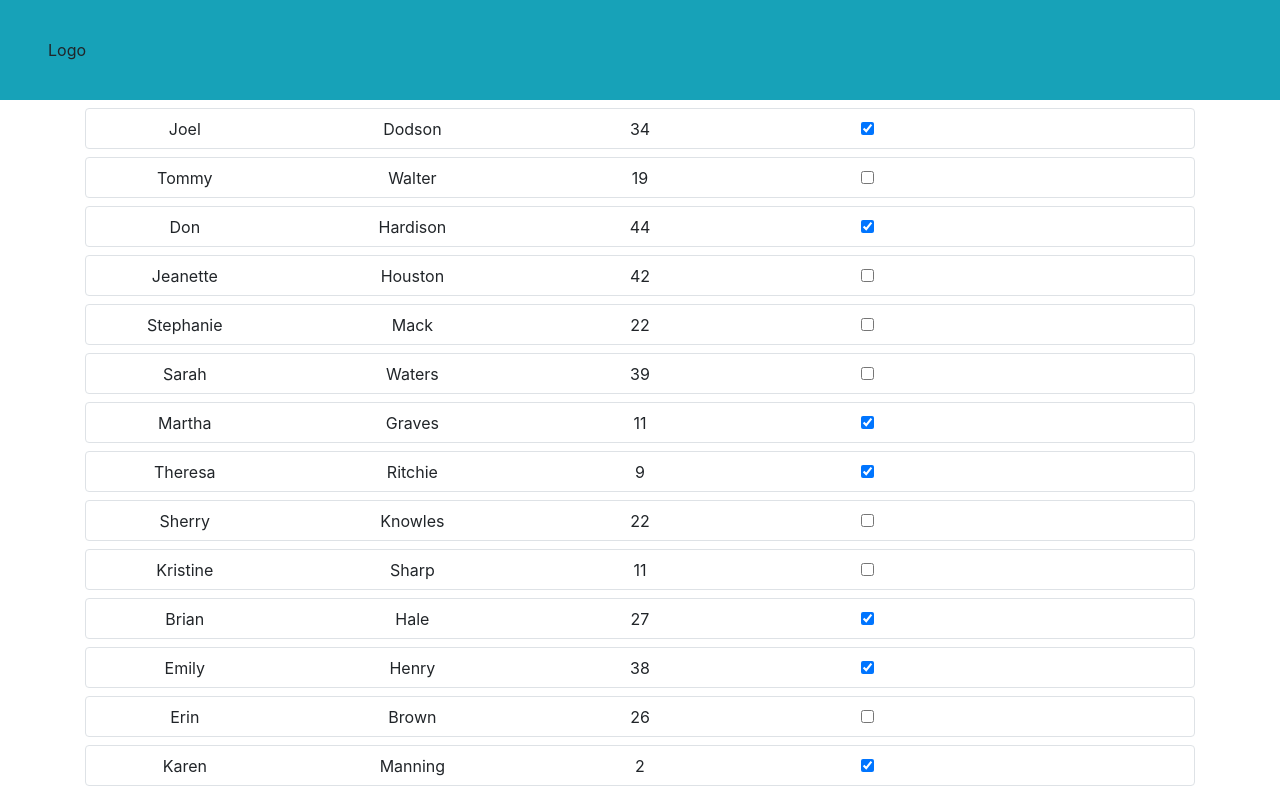
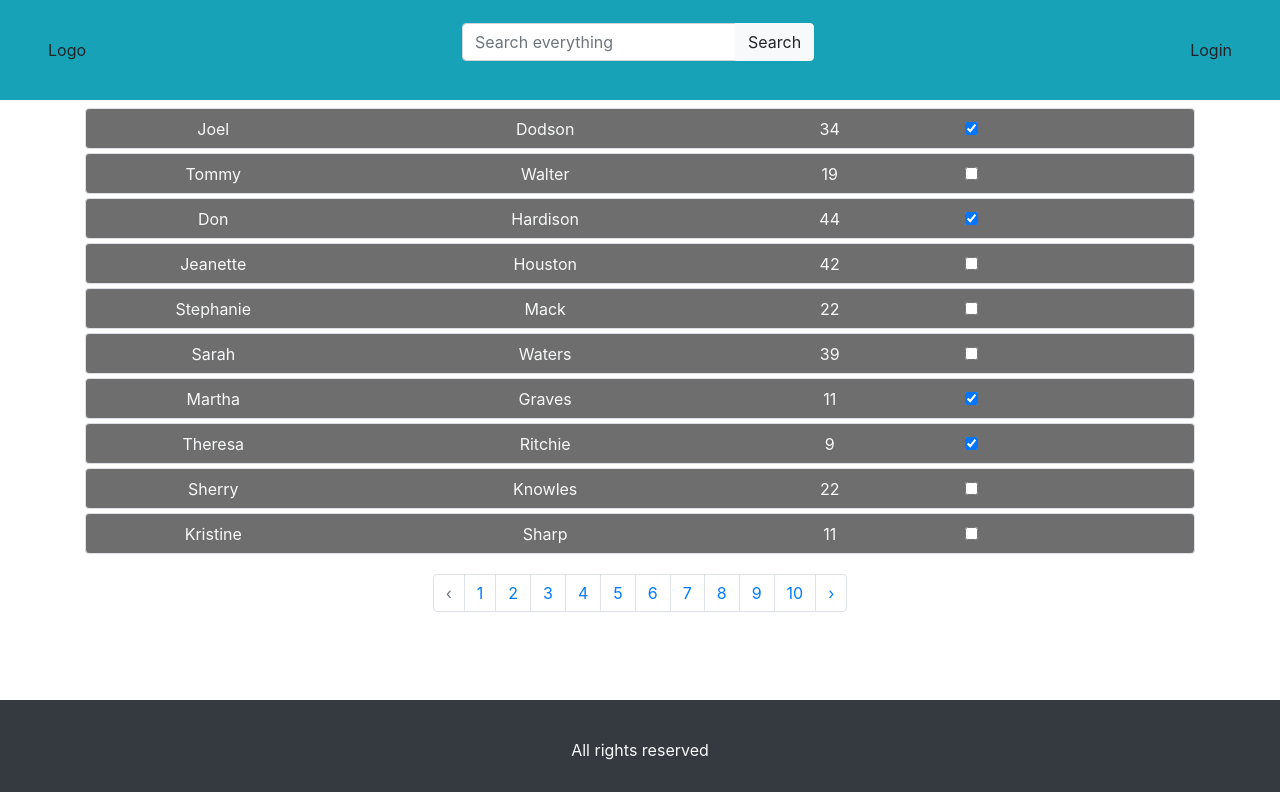
Before and after one commit to AlexBezborodov/material_list, a React (Create React App) app: page / in a window 1280 px wide. Shown: the top 792 px of the page. Built offline with nearby package versions, Linux system fonts and the light colour scheme.

Commit message:
#Create user list: 2# Created pagination, refactored delete function

```diff
--- a/src/App.css
+++ b/src/App.css
@@ -2,16 +2,25 @@
   height: 100px;
 }
 .item {
-  transition: ease-in-out 0.5 s;
+  transition: ease-in-out 0.8s;
+  background-color: rgba(97, 96, 96, 0.911);
 }
 .item:hover {
-  background-color: #61dafb;
+  /* background-color: #61dafb; */
+  background-color: rgba(97, 97, 97, 0.555);
   transition: ease-in-out 0.5s;
+  font-weight: bold;
+  font-size: large;
 }
 .visible {
   opacity: 0;
+  transition: 2s;
 }
 .item:hover .visible {
   opacity: 1;
-  transition: ease-out 0.8s;
+  transition: ease-out 1s;
+  transition-delay: 0.5s;
 }
+.wrapper {
+  min-height: calc(100vh - 208px)
+}
--- a/src/App.js
+++ b/src/App.js
@@ -1,7 +1,10 @@
 import React, { useState } from 'react';
 import Table from "./Components/Table/Table";
 import Header from "./Components/Header/Header";
+import Footer from "./Components/Footer/Footer";
+import Paginate from './Components/Pagination/Paginate'
 import { Container } from 'react-bootstrap';
+import data from "../src/Components/Json-files/users.json";
 
 import "./App.css";
 import "bootstrap/dist/css/bootstrap.min.css";
@@ -9,14 +12,72 @@ import "bootstrap/dist/css/bootstrap.min.css";
 
 
 function App() {
+  const [users, setUsers] = useState(data.users);
+  const [activePage, setActivePage] = useState(1);
+  const [itemsPerPage] = useState(10);
+  const [disabledPrev, setDisabledPrev] = useState(true);
+  const [disabledNext, setDisabledNext] = useState(false);
+
+
+
+  //Current page
+  const lastItem = activePage * itemsPerPage;
+  const firstItem = lastItem - itemsPerPage;
+  const currentPage = users.slice(firstItem, lastItem)
+
+  //Change page
+  const clickedPage = (pageNumber) => {
+    setActivePage(pageNumber);
+    if (pageNumber === 1) {
+      setDisabledPrev(true);
+    } else {
+      setDisabledPrev(false);
+    }
+
+
+    if (pageNumber === itemsPerPage) {
+      setDisabledNext(true);
+    }else {
+      setDisabledNext(false);
+    }
+  }
+
+  const delItem = (id) => {
+      let newUserList = users;
+      newUserList.splice(id, 1);
+      setUsers(
+        newUserList.map((user) => {
+          return user;
+        })
+      );
+    };
+
+  const prevPage = () => {
+    setActivePage(activePage - 1 );
+    }
+
+  const nextPage  = () => {
+    setActivePage(activePage + 1);
+  }
 
   return (
     <div className="App">
       <Header />
-      <Container >
-        <Table />
+      <Container className="wrapper" >
+        <Table data={currentPage}  delItem={delItem}/>
+        <Paginate
+          data={users}
+          itemsPerPage={itemsPerPage}
+          currentPage={activePage}
+          clickedPage={clickedPage}
+          prevPage={prevPage}
+          nextPage={nextPage}
+          disabledPrev={disabledPrev}
+          disabledNext={disabledNext}
+          />
+
       </Container>
-
+      <Footer />
     </div>
   );
 }
--- /dev/null
+++ b/src/Components/Footer/Footer.js
@@ -0,0 +1,12 @@
+import React from 'react'
+
+function Header() {
+    return (
+        <div className="header d-flex justify-content-center align-items-center bg-dark text-light">
+            <div>All rights  reserved</div>
+            <div></div>
+        </div>
+    )
+}
+
+export default Header
--- a/src/Components/Header/Header.js
+++ b/src/Components/Header/Header.js
@@ -1,10 +1,12 @@
-import React from 'react'
+import React from 'react';
+import SearchPanel from '../SearchPanel/SearchPanel';
 
 function Header() {
     return (
         <div className="header d-flex justify-content-between px-5 mb-2 align-items-center bg-info">
             <div>Logo</div>
-            <div></div>
+            <SearchPanel />
+            <div>Login</div>
         </div>
     )
 }
--- /dev/null
+++ b/src/Components/Pagination/Paginate.js
@@ -0,0 +1,29 @@
+import React from "react";
+import { Pagination } from "react-bootstrap";
+const Paginate = ({ itemsPerPage, data, disabledPrev, currentPage, disabledNext, clickedPage, prevPage, nextPage }) => {
+  const pages = [];
+
+  for (let i = 1; i <= Math.ceil(data.length / itemsPerPage); i++) {
+    pages.push(i);
+  };
+
+
+  const paginationPages = pages.map((number) => (
+    <Pagination.Item
+      onClick={() => clickedPage(number) }
+      key={number}
+    >
+      {number}
+    </Pagination.Item>
+  ));
+  return (
+    <div className="d-flex justify-content-center align-items-center py-3">
+      <Pagination>
+        <Pagination.Prev disabled={disabledPrev} onClick={() => prevPage()} />
+        {paginationPages}
+        <Pagination.Next disabled={disabledNext} onClick={() => nextPage()} />
+      </Pagination>
+    </div>
+  );
+};
+export default Paginate;
--- /dev/null
+++ b/src/Components/SearchPanel/SearchPanel.js
@@ -0,0 +1,22 @@
+import React from 'react';
+import { FormControl, InputGroup, Button } from 'react-bootstrap';
+
+
+const SearchPanel = () => {
+    return (
+        <div>
+            <InputGroup className="mb-3">
+                <FormControl
+                placeholder="Search everything"
+                aria-label="Recipient's username"
+                aria-describedby="basic-addon2"
+                />
+                <InputGroup.Append>
+                <Button variant="light">Search</Button>
+                </InputGroup.Append>
+            </InputGroup>
+
+        </div>
+    )
+};
+export default SearchPanel;
--- a/src/Components/Table/Table.js
+++ b/src/Components/Table/Table.js
@@ -1,47 +1,58 @@
 import React, { useState } from "react";
 import { Col, Row, Button } from "react-bootstrap";
-import data from "../Json-files/users.json";
 
-// const list = data.users;
+function Table({ data, delItem }) {
 
-function Table() {
-  const [userList, setUserList] = useState(data.users);
 
-  const delItem = (id) => {
-    console.log("item", userList[id]);
-    let newUserList = userList;
-    newUserList.splice(id, 1);
-    setUserList(
-      newUserList.map((user) => {
-        return user;
-      })
-    );
-  };
+  // const delItem = (id) => {
+  //   let newUserList = userList;
+  //   newUserList.splice(id, 1);
+  //   setUserList(
+  //     newUserList.map((user) => {
+  //       return user;
+  //     })
+  //   );
+  // };
 
-  const mapped = userList.map((item, id) => (
-    <div className="border my-2 rounded item">
-      <Row className="table1 ">
-        <Col className="d-flex justify-content-center align-items-center  rounded-start">
+  const mapped = data.map((item, id) => (
+    <div key={id} className="border my-1 rounded item">
+      <Row className="table1   text-light">
+        <Col
+          md={3}
+          className="d-flex justify-content-center align-items-center  rounded-start"
+        >
           <div>{item.name}</div>
         </Col>
-        <Col className="d-flex justify-content-center align-items-center ">
+        <Col
+          md={4}
+          className="d-flex justify-content-center align-items-center "
+        >
           <div>{item.surname}</div>
         </Col>
-        <Col className="d-flex justify-content-center align-items-center ">
+        <Col
+          md={2}
+          className="d-flex justify-content-center align-items-center "
+        >
           <div>{item.age}</div>
         </Col>
-        <Col className="d-flex justify-content-center align-items-center ">
+        <Col
+          md={1}
+          className="d-flex justify-content-center align-items-center "
+        >
           <input type="checkbox" checked={item.bool} />
         </Col>
-        <Col className="d-flex justify-content-center align-items-center  rounded-end">
-          <Button className="m-1 visible" size="sm" variant="danger">
+        <Col
+          md={2}
+          className="d-flex justify-content-center align-items-center  rounded-end"
+        >
+          <Button className="m-1 visible" size="sm" variant="warning">
             Edit
           </Button>
           <Button
             className="m-1 visible"
             size="sm"
-            variant="info"
-            onClick={(e) => delItem(id)}
+            variant="danger"
+             onClick={() => delItem(id)}
           >
             Del
           </Button>
@@ -53,7 +64,7 @@ function Table() {
     </div>
   ));
 
-  return <div>{mapped}</div>;
+  return <div >{mapped}</div>;
 }
 
 export default Table;
--- a/src/Services/GetPeopleService.js
+++ b/src/Services/GetPeopleService.js
@@ -10,4 +10,4 @@
 //     return await res.json();
 //   }
 // }
-// fetch('../Components/Json-files/users.json') https://swapi.co/api
+// fetch('../Components/Json-files/users.json')
```
Also changed, not shown: 1 other file (tests, documents, lock files or other folders).
